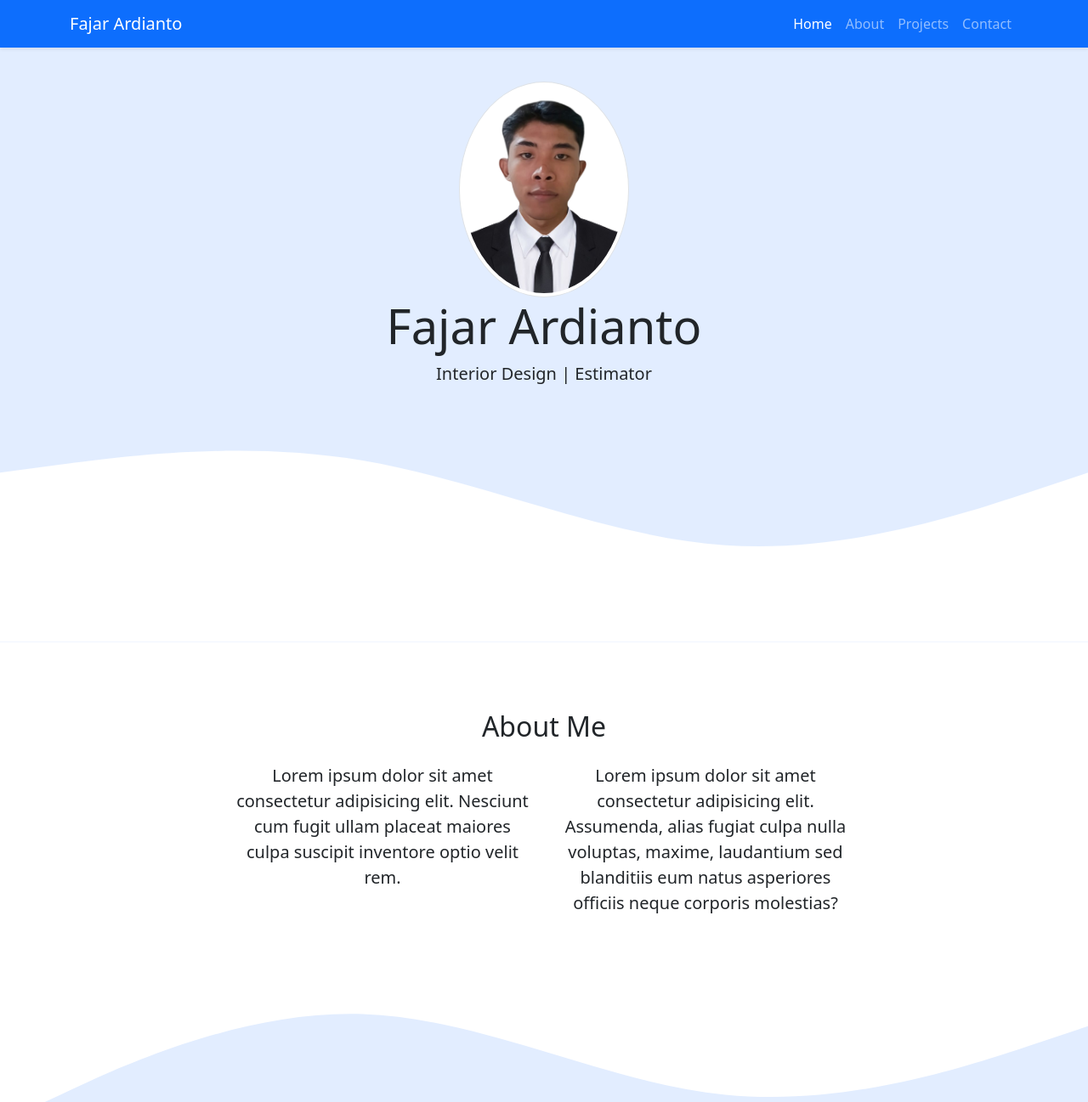
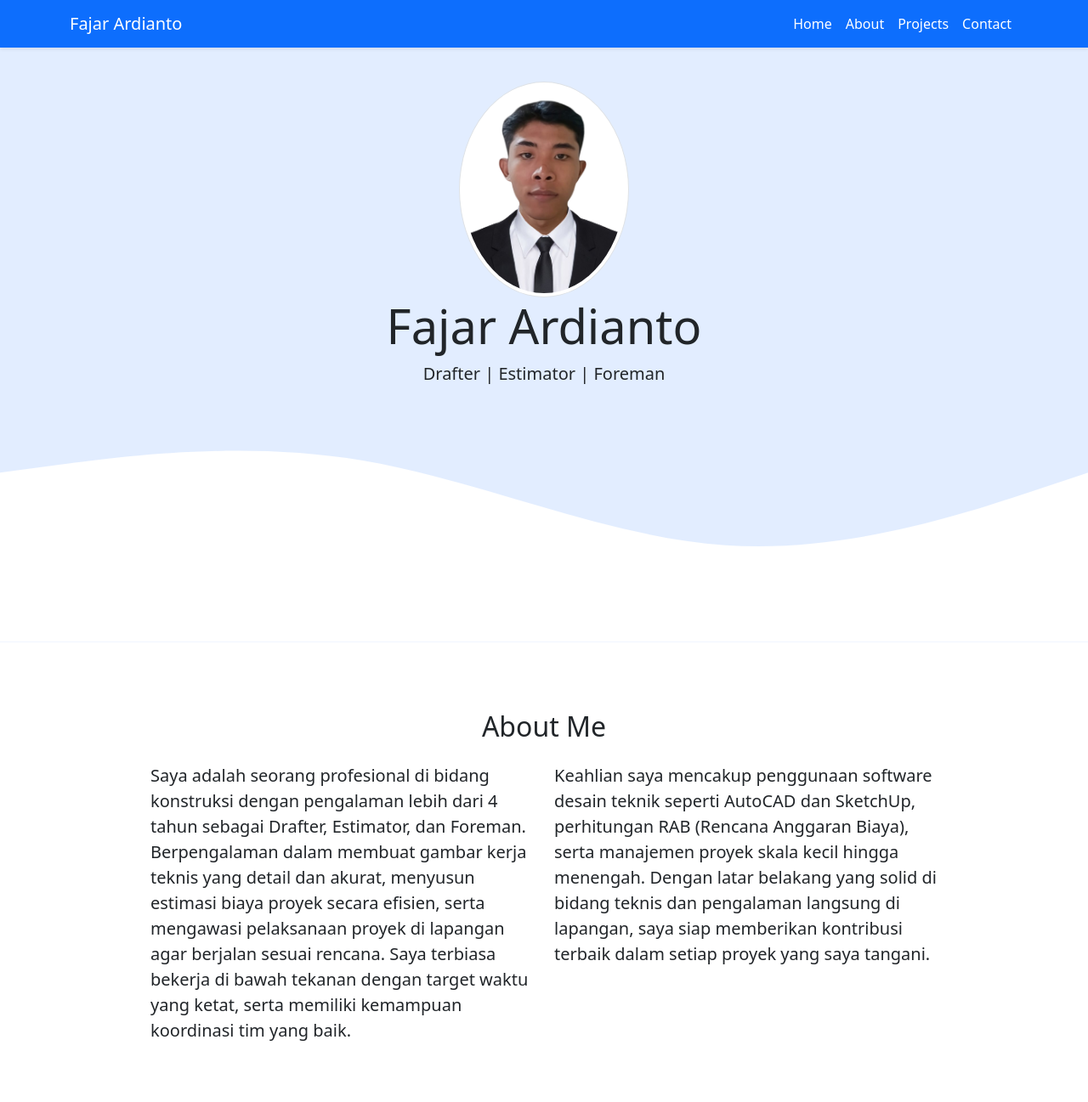
Before and after one commit to fajarardianto02/fajarardianto, a plain HTML site: page index.html in a window 1280 px wide. Shown: the top 1297 px of the page at 85% size. Drawn offline with nearby package versions, Linux system fonts and the light colour scheme.

Commit message:
menambah project

```diff
--- a/index.html
+++ b/index.html
@@ -3,7 +3,7 @@
   <head>
     <meta charset="utf-8" />
     <meta name="viewport" content="width=device-width, initial-scale=1" />
-    <title>Our Portfolio | 2F DESIGN</title>
+    <title>My Portfolio | Fajar Ardianto</title>
     <link href="https://cdn.jsdelivr.net/npm/bootstrap@5.3.5/dist/css/bootstrap.min.css" rel="stylesheet" integrity="sha384-SgOJa3DmI69IUzQ2PVdRZhwQ+dy64/BUtbMJw1MZ8t5HZApcHrRKUc4W0kG879m7" crossorigin="anonymous" />
   </head>
 
@@ -27,13 +27,13 @@
               <a class="nav-link active" aria-current="page" href="#home">Home</a>
             </li>
             <li class="nav-item">
-              <a class="nav-link" href="#about">About</a>
+              <a class="nav-link active" aria-current="page" href="#about">About</a>
             </li>
             <li class="nav-item">
-              <a class="nav-link" href="#projects">Projects</a>
+              <a class="nav-link active" aria-current="page" href="#projects">Projects</a>
             </li>
             <li class="nav-item">
-              <a class="nav-link" href="#contact">Contact</a>
+              <a class="nav-link active" aria-current="page" href="#contact">Contact</a>
             </li>
           </ul>
         </div>
@@ -45,7 +45,7 @@
     <section class="jumbotron text-center">
       <img src="img/fajar.png" alt="2F Design" width="200" class="rounded-circle img-thumbnail" />
       <h1 class="display-4">Fajar Ardianto</h1>
-      <p class="lead">Interior Design | Estimator</p>
+      <p class="lead">Drafter | Estimator | Foreman</p>
       <svg xmlns="http://www.w3.org/2000/svg" viewBox="0 0 1440 320">
         <path
           fill="#ffffff"
@@ -64,12 +64,18 @@
             <h2>About Me</h2>
           </div>
         </div>
-        <div class="row justify-content-center fs-5 text-center">
-          <div class="col-md-4">
-            <p>Lorem ipsum dolor sit amet consectetur adipisicing elit. Nesciunt cum fugit ullam placeat maiores culpa suscipit inventore optio velit rem.</p>
+        <div class="row justify-content-center fs-5 text-start">
+          <div class="col-md-5">
+            <p>
+              Saya adalah seorang profesional di bidang konstruksi dengan pengalaman lebih dari 4 tahun sebagai Drafter, Estimator, dan Foreman. Berpengalaman dalam membuat gambar kerja teknis yang detail dan akurat, menyusun estimasi biaya
+              proyek secara efisien, serta mengawasi pelaksanaan proyek di lapangan agar berjalan sesuai rencana. Saya terbiasa bekerja di bawah tekanan dengan target waktu yang ketat, serta memiliki kemampuan koordinasi tim yang baik.
+            </p>
           </div>
-          <div class="col-md-4">
-            <p>Lorem ipsum dolor sit amet consectetur adipisicing elit. Assumenda, alias fugiat culpa nulla voluptas, maxime, laudantium sed blanditiis eum natus asperiores officiis neque corporis molestias?</p>
+          <div class="col-md-5">
+            <p>
+              Keahlian saya mencakup penggunaan software desain teknik seperti AutoCAD dan SketchUp, perhitungan RAB (Rencana Anggaran Biaya), serta manajemen proyek skala kecil hingga menengah. Dengan latar belakang yang solid di bidang
+              teknis dan pengalaman langsung di lapangan, saya siap memberikan kontribusi terbaik dalam setiap proyek yang saya tangani.
+            </p>
           </div>
         </div>
       </div>
@@ -160,6 +166,14 @@
               </div>
             </div>
           </div>
+          <div class="col-md-4 mb-3">
+            <div class="card">
+              <img src="img/projects/7.jpg" class="card-img-top" alt="Project 7" />
+              <div class="card-body">
+                <p class="card-text">Membuat website Company Profile, Swarna Artha Perkasa adalah salah satu perusahaan yang menjual biji kopi premium pilihan. <a href="https://swarnaartha.com/">swarnaartha.com</a></p>
+              </div>
+            </div>
+          </div>
         </div>
       </div>
       <svg xmlns="http://www.w3.org/2000/svg" viewBox="0 0 1440 320">
@@ -219,8 +233,8 @@
     <!-- Contact End -->
 
     <!-- Footer -->
-    <footer class="bg-primary text-white text-center pb-4">
-      <p>Created with <i class="bi bi-heart-fill text-danger"></i> by <a href="https://www.instagram.com/its__rd.02/" class="text-white fw-bold">FajarArdianto</a> | .&copy; 2025</p>
+    <footer class="bg-primary text-white text-center pb-4 fw-bold">
+      <p>Created with <i class="bi bi-heart-fill text-danger"></i> by <a href="https://www.instagram.com/its__rd.02/" class="text-white fw-bold">FajarArdianto</a> | &copy; 2025</p>
     </footer>
 
     <footer class="bg-primary text-white text-center pb-2">
```
Also changed, not shown: img/projects/7.jpg (added).
